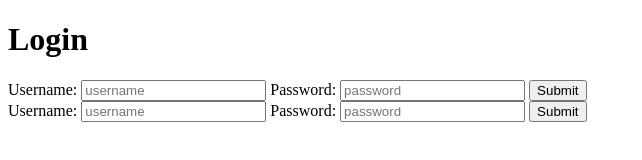
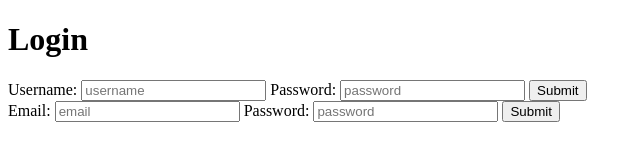
Before and after one commit to pellowj/Colt-Steele---Web-Development-Bootcamp, a plain HTML site: page forms.html in a window 1280 px wide. Shown: the whole page, without its empty margins (0-642 px from the left). Drawn offline with Linux system fonts and the light colour scheme.

Commit message:
Add files via upload

```diff
--- a/forms.html
+++ b/forms.html
@@ -25,11 +25,11 @@
 
     <form action="http://www.wikipedia.org">
 
-                <lable for="username">Username:</lable>
-                <input id="username" type="text" placeholder="username">
+                <lable for="username">Email:</lable>
+                <input id="username" type="email" placeholder="email" required>
 
                 <label for="password">Password:</label>
-                <input id="password" type="password" placeholder="password">
+                <input id="password" type="password" placeholder="password" required>
 
                 <input type="submit">
             </form>
```
